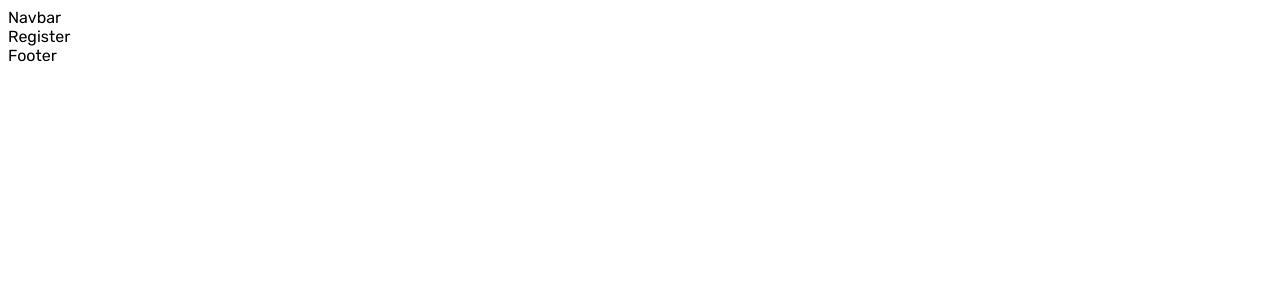
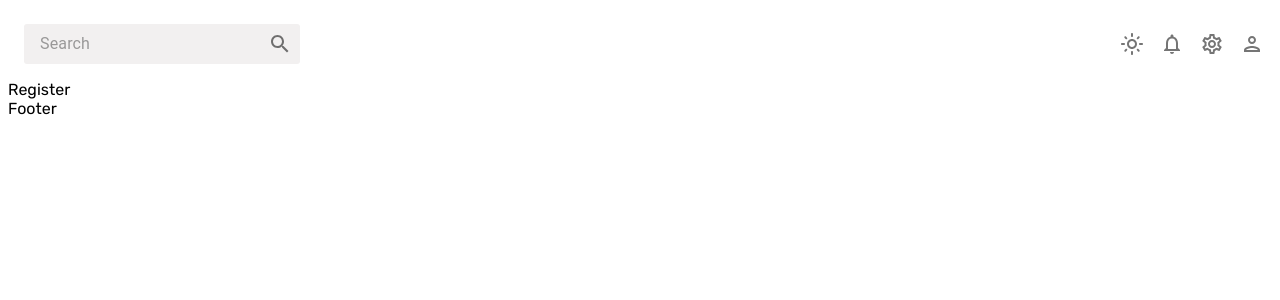
Before and after one commit to naimulislamshakil/SociaLink, a React (Create React App) app: page /register in a window 1280 px wide. Shown: the top 300 px of the page. Built offline with nearby package versions, Linux system fonts and the light colour scheme.

Commit message:
navbar section complete

```diff
--- a/src/pages/Navbar/index.jsx
+++ b/src/pages/Navbar/index.jsx
@@ -1,7 +1,53 @@
-import React from 'react';
+import { Box, IconButton, InputBase, useTheme } from '@mui/material';
+import React, { useContext } from 'react';
+import { ColorModeContext, tokens } from '../../theme';
+import LightModeOutlinedIcon from '@mui/icons-material/LightModeOutlined';
+import DarkModeOutlinedIcon from '@mui/icons-material/DarkModeOutlined';
+import NotificationsOutlinedIcon from '@mui/icons-material/NotificationsOutlined';
+import SettingsOutlinedIcon from '@mui/icons-material/SettingsOutlined';
+import PersonOutlinedIcon from '@mui/icons-material/PersonOutlined';
+import SearchIcon from '@mui/icons-material/Search';
 
 const Navbar = () => {
-	return <div>Navbar</div>;
+	const theme = useTheme();
+	const colorMode = useContext(ColorModeContext);
+	const colors = tokens(theme.palette.mode);
+
+	return (
+		<Box display="flex" justifyContent="space-between" p={2}>
+			{/* SEARCH BAR */}
+			<Box
+				display="flex"
+				backgroundColor={colors.primary[400]}
+				borderRadius="3px"
+			>
+				<InputBase sx={{ ml: 2, flex: 1 }} placeholder="Search" />
+				<IconButton type="button" sx={{ p: 1 }}>
+					<SearchIcon />
+				</IconButton>
+			</Box>
+
+			{/* ICONS */}
+			<Box display="flex">
+				<IconButton onClick={colorMode.toggleColorMode}>
+					{theme.palette.mode === 'dark' ? (
+						<DarkModeOutlinedIcon />
+					) : (
+						<LightModeOutlinedIcon />
+					)}
+				</IconButton>
+				<IconButton>
+					<NotificationsOutlinedIcon />
+				</IconButton>
+				<IconButton>
+					<SettingsOutlinedIcon />
+				</IconButton>
+				<IconButton>
+					<PersonOutlinedIcon />
+				</IconButton>
+			</Box>
+		</Box>
+	);
 };
 
 export default Navbar;
--- a/src/theme.js
+++ b/src/theme.js
@@ -1,38 +1,128 @@
 import { createTheme } from '@mui/material/styles';
 import { createContext, useMemo, useState } from 'react';
 
-export const colorTokens = {
+// color design tokens export
+export const tokens = (mode) => ({
+	...(mode === 'dark'
+		? {
 				grey: {
-		0: '#FFFFFF',
-		10: '#F6F6F6',
-		50: '#F0F0F0',
-		100: '#E0E0E0',
-		200: '#C2C2C2',
-		300: '#A3A3A3',
+					100: '#e0e0e0',
+					200: '#c2c2c2',
+					300: '#a3a3a3',
 					400: '#858585',
 					500: '#666666',
-		600: '#4D4D4D',
-		700: '#333333',
-		800: '#1A1A1A',
-		900: '#0A0A0A',
-		1000: '#000000',
+					600: '#525252',
+					700: '#3d3d3d',
+					800: '#292929',
+					900: '#141414',
 				},
 				primary: {
-		50: '#E6FBFF',
-		100: '#CCF7FE',
-		200: '#99EEFD',
-		300: '#66E6FC',
-		400: '#33DDFB',
-		500: '#00D5FA',
-		600: '#00A0BC',
-		700: '#006B7D',
-		800: '#00353F',
-		900: '#001519',
+					100: '#d0d1d5',
+					200: '#a1a4ab',
+					300: '#727681',
+					400: '#1F2A40',
+					500: '#141b2d',
+					600: '#101624',
+					700: '#0c101b',
+					800: '#080b12',
+					900: '#040509',
 				},
-};
+				greenAccent: {
+					100: '#dbf5ee',
+					200: '#b7ebde',
+					300: '#94e2cd',
+					400: '#70d8bd',
+					500: '#4cceac',
+					600: '#3da58a',
+					700: '#2e7c67',
+					800: '#1e5245',
+					900: '#0f2922',
+				},
+				redAccent: {
+					100: '#f8dcdb',
+					200: '#f1b9b7',
+					300: '#e99592',
+					400: '#e2726e',
+					500: '#db4f4a',
+					600: '#af3f3b',
+					700: '#832f2c',
+					800: '#58201e',
+					900: '#2c100f',
+				},
+				blueAccent: {
+					100: '#e1e2fe',
+					200: '#c3c6fd',
+					300: '#a4a9fc',
+					400: '#868dfb',
+					500: '#6870fa',
+					600: '#535ac8',
+					700: '#3e4396',
+					800: '#2a2d64',
+					900: '#151632',
+				},
+		  }
+		: {
+				grey: {
+					100: '#141414',
+					200: '#292929',
+					300: '#3d3d3d',
+					400: '#525252',
+					500: '#666666',
+					600: '#858585',
+					700: '#a3a3a3',
+					800: '#c2c2c2',
+					900: '#e0e0e0',
+				},
+				primary: {
+					100: '#040509',
+					200: '#080b12',
+					300: '#0c101b',
+					400: '#f2f0f0', // manually changed
+					500: '#141b2d',
+					600: '#1F2A40',
+					700: '#727681',
+					800: '#a1a4ab',
+					900: '#d0d1d5',
+				},
+				greenAccent: {
+					100: '#0f2922',
+					200: '#1e5245',
+					300: '#2e7c67',
+					400: '#3da58a',
+					500: '#4cceac',
+					600: '#70d8bd',
+					700: '#94e2cd',
+					800: '#b7ebde',
+					900: '#dbf5ee',
+				},
+				redAccent: {
+					100: '#2c100f',
+					200: '#58201e',
+					300: '#832f2c',
+					400: '#af3f3b',
+					500: '#db4f4a',
+					600: '#e2726e',
+					700: '#e99592',
+					800: '#f1b9b7',
+					900: '#f8dcdb',
+				},
+				blueAccent: {
+					100: '#151632',
+					200: '#2a2d64',
+					300: '#3e4396',
+					400: '#535ac8',
+					500: '#6870fa',
+					600: '#868dfb',
+					700: '#a4a9fc',
+					800: '#c3c6fd',
+					900: '#e1e2fe',
+				},
+		  }),
+});
 
 // mui theme settings
 export const themeSettings = (mode) => {
+	const colors = tokens(mode);
 	return {
 		palette: {
 			mode: mode,
@@ -40,39 +130,35 @@ export const themeSettings = (mode) => {
 				? {
 						// palette values for dark mode
 						primary: {
-							dark: colorTokens.primary[200],
-							main: colorTokens.primary[500],
-							light: colorTokens.primary[800],
+							main: colors.primary[500],
+						},
+						secondary: {
+							main: colors.greenAccent[500],
 						},
 						neutral: {
-							dark: colorTokens.grey[100],
-							main: colorTokens.grey[200],
-							mediumMain: colorTokens.grey[300],
-							medium: colorTokens.grey[400],
-							light: colorTokens.grey[700],
+							dark: colors.grey[700],
+							main: colors.grey[500],
+							light: colors.grey[100],
 						},
 						background: {
-							default: colorTokens.grey[900],
-							alt: colorTokens.grey[800],
+							default: colors.primary[500],
 						},
 				  }
 				: {
 						// palette values for light mode
 						primary: {
-							dark: colorTokens.primary[700],
-							main: colorTokens.primary[500],
-							light: colorTokens.primary[50],
+							main: colors.primary[100],
+						},
+						secondary: {
+							main: colors.greenAccent[500],
 						},
 						neutral: {
-							dark: colorTokens.grey[700],
-							main: colorTokens.grey[500],
-							mediumMain: colorTokens.grey[400],
-							medium: colorTokens.grey[300],
-							light: colorTokens.grey[50],
+							dark: colors.grey[700],
+							main: colors.grey[500],
+							light: colors.grey[100],
 						},
 						background: {
-							default: colorTokens.grey[10],
-							alt: colorTokens.grey[0],
+							default: '#fcfcfc',
 						},
 				  }),
 		},
```
Lines whose indentation alone changed are shown as unchanged.
